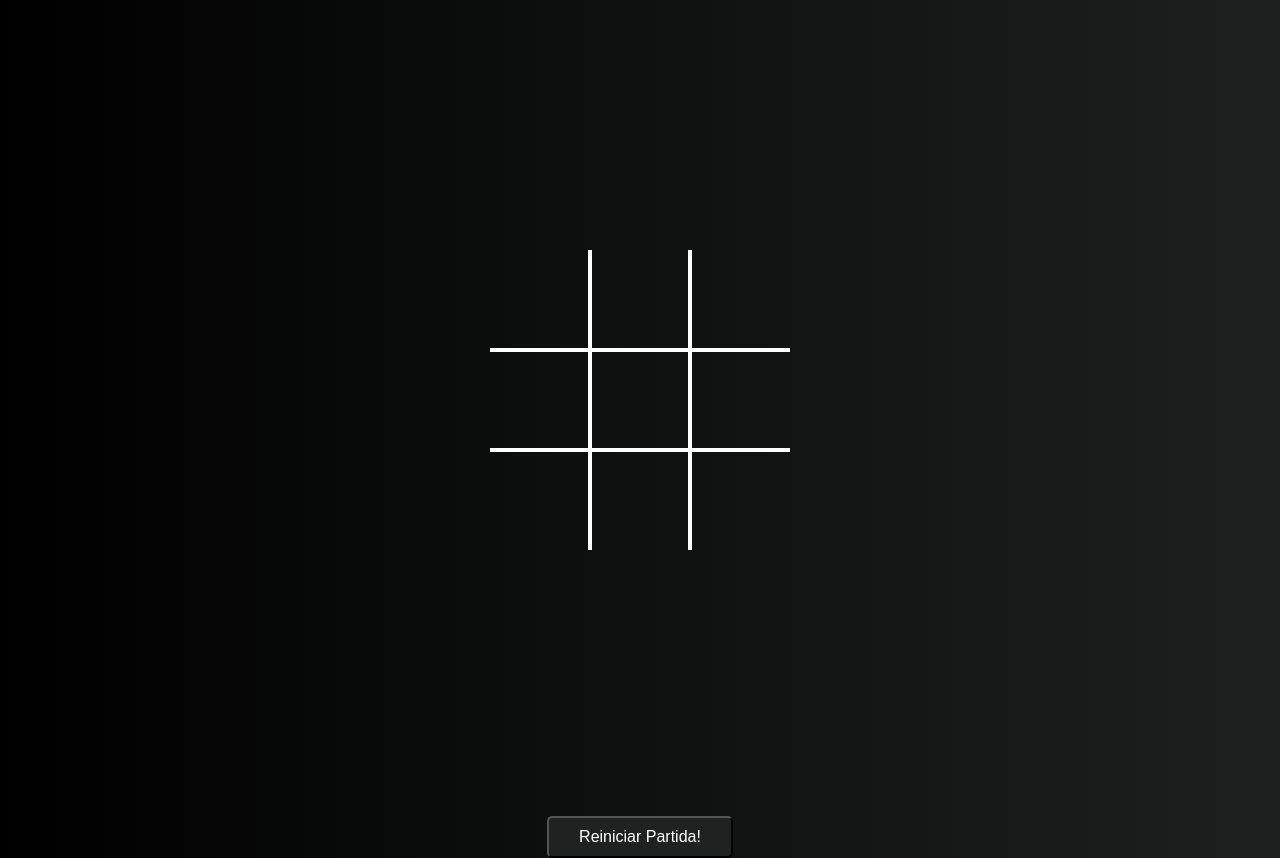
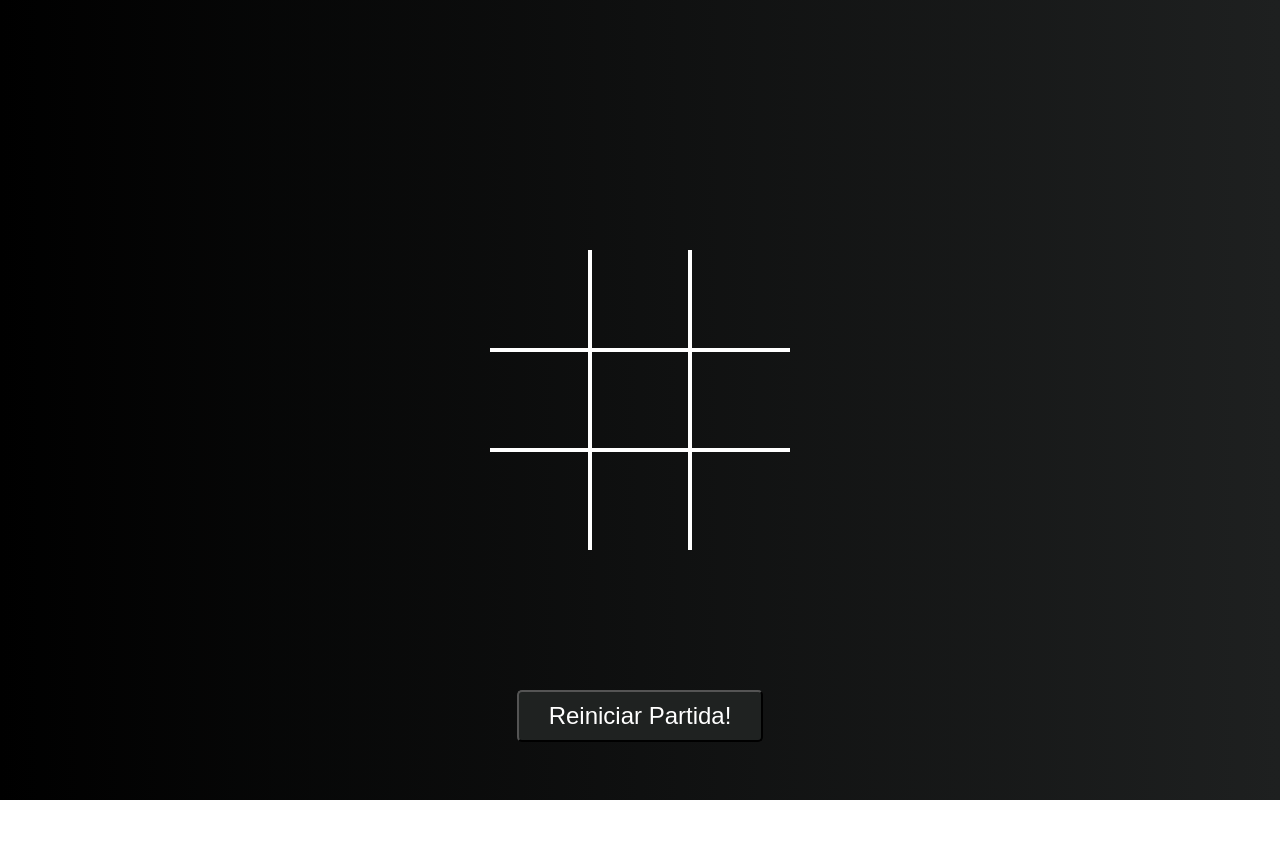
Before and after one commit to BrunoHenryck/JOGO-DA-VELHA-, a plain HTML site: page index.html in a window 1280 px wide. After the commit the page ends 800 px from the top, so only its background shows below. Drawn offline with Linux system fonts and the light colour scheme.

Commit message:
Distância do button

```diff
--- a/styles.css
+++ b/styles.css
@@ -152,15 +152,14 @@
   }
 
   .start-button {
-    left: 0px;
     background-color: rgb(31, 34, 33);
     display: block;
     margin:  10px auto;
     padding: 10px 30px;
-    font-size: 1rem;
+    font-size: 1.5rem;
     cursor: pointer;
     border-radius: 5px;
-    margin-top: 16px;
+    margin-top: -110px;
     color: white;
 
   }
```
